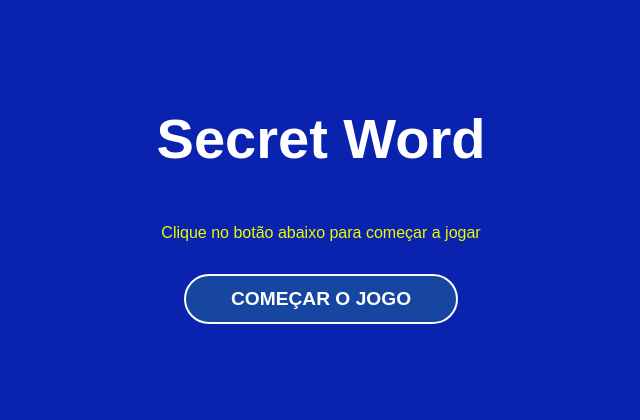
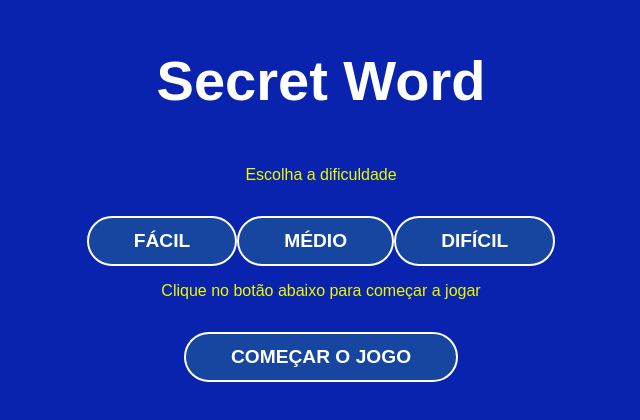
Before and after one commit to Wilian-Pereira-W/project-secret-word, a React (Create React App) app: page / in a window 1280 px wide. Shown: the part 124-544 px from the top of the page, without its empty margins (319-959 px from the left). Built offline with nearby package versions, Linux system fonts and the light colour scheme.

Commit message:
feat: implementando a dificuldade

```diff
--- a/src/App.js
+++ b/src/App.js
@@ -45,7 +45,14 @@ function App() {
     return {word, category};
   }, [words]);
 
-  const startGame = useCallback(() => {
+  const startGame = useCallback((difficulty) => {
+    if(difficulty === 'Fácil') {
+      setGuesses(7);
+    } else if (difficulty === 'Médio') {
+      setGuesses(5);
+    } else {
+      setGameStage(3);
+    }
     const { word, category } = pickWordAndCategory();
 
     clearLetterState();
@@ -57,6 +64,7 @@ function App() {
     setLetters(wordLetters)
 
     setGameStage(stages[1].name);
+    console.log(difficulty);
   }, [pickWordAndCategory]);
 
   useEffect(() => {
--- a/src/components/StartScreen/index.js
+++ b/src/components/StartScreen/index.js
@@ -1,14 +1,32 @@
-import React from 'react';
+import React, { useState } from 'react';
 import styles from './styles.module.scss'
 
 function StartScreen( { startGame } ) {
+  const [difficulty, setDifficulty] = useState('');
   return (
     <div className={styles.start}>
       <h1>Secret Word</h1>
+      <div>
+        <p>Escolha a dificuldade</p>
+        <div>
+          <button
+            value="Fácil"
+            onClick={({target}) => setDifficulty(target.value)}
+          >Fácil</button>
+          <button
+             value="Médio"
+             onClick={({target}) => setDifficulty(target.value)}
+          >Médio</button>
+          <button
+             value="Difícil"
+             onClick={({target}) => setDifficulty(target.value)}
+          >Difícil</button>
+        </div>
+      </div>
       <p>Clique no botão abaixo para começar a jogar</p>
       <button
         type="button"
-        onClick={startGame}
+        onClick={() => startGame(difficulty)}
       >
         Começar o jogo
       </button>
```
